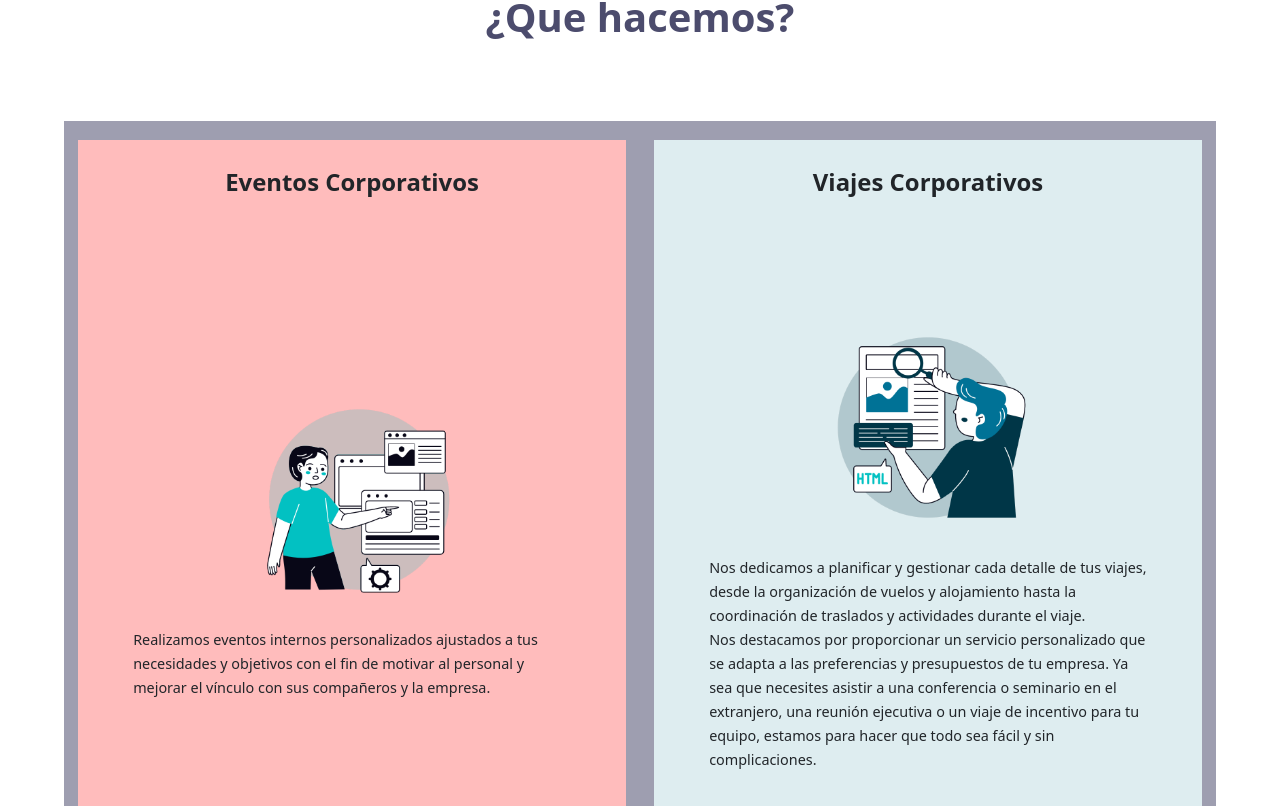
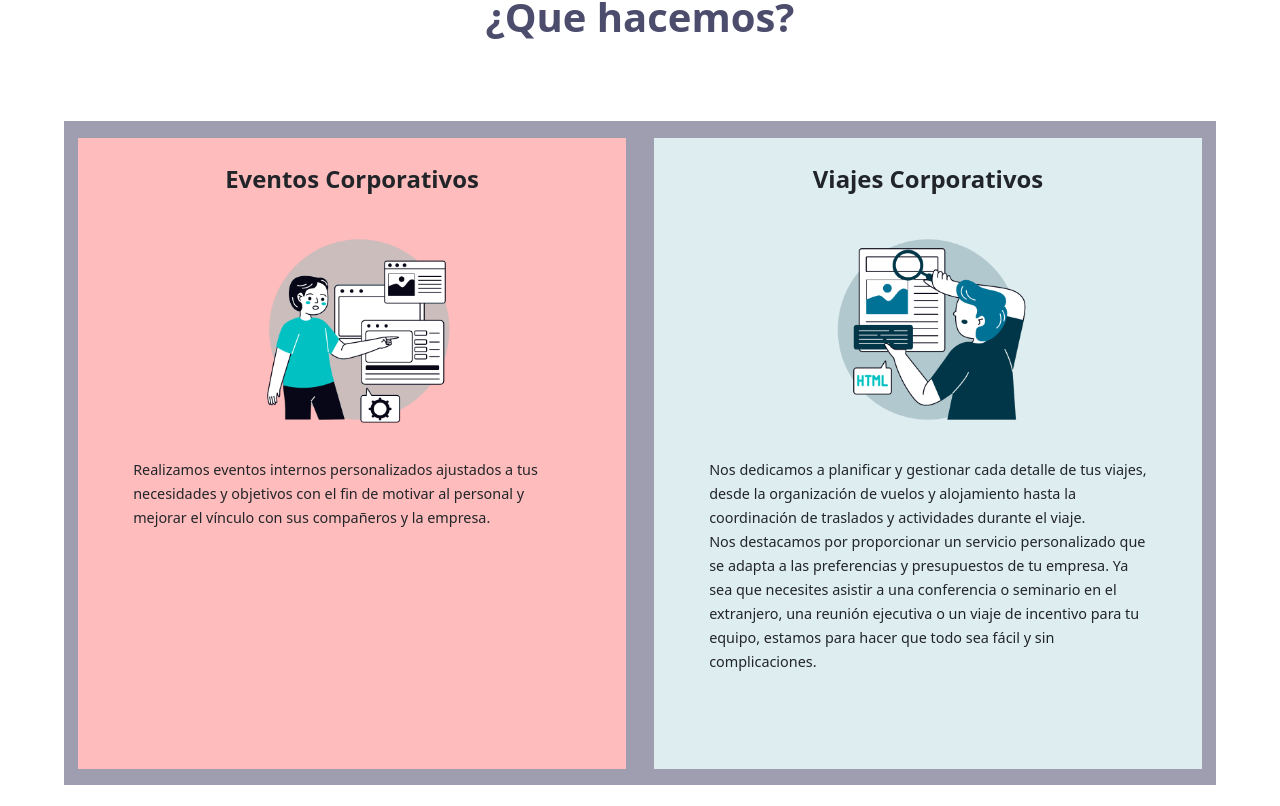
Before and after one commit to franco-buccellato/amida, a React (Create React App) app: page / in a window 1280 px wide. Shown: the part 1814-2620 px from the top of the page. Built offline with nearby package versions, Linux system fonts and the light colour scheme.

Commit message:
Actualziacion de que hacemos

```diff
--- a/src/componentes/SeccionQueHacemos/SeccionQueHacemos.css
+++ b/src/componentes/SeccionQueHacemos/SeccionQueHacemos.css
@@ -81,7 +81,7 @@
 .como-trabajamos-1 {
     display: flex;
     flex-direction: column;
-    justify-content: center;
+    justify-content: flex-start;
     align-items: center;
     width: 95%;
     height: 95%;
@@ -92,19 +92,19 @@
 .como-trabajamos-1-1 {
     display: flex;
     flex-direction: column;
-    justify-content: center;
+    justify-content: flex-start;
     align-items: center;
     width: 80%;
-    height: 700px;
+    height: 600px;
 }
 
 .como-trabajamos-2-1 {
     display: flex;
     flex-direction: column;
-    justify-content: center;
+    justify-content: flex-start;
     align-items: center;
     width: 80%;
-    height: 700px;
+    height: 600px;
 }
 
 .como-trabajamos-1 img {
@@ -130,16 +130,31 @@
 .como-trabajamos-1:hover .descripcion-1-lista {
     visibility: visible;
     display: flex;
+    flex-direction: column;
+    justify-content: center;
+    align-items: center;
+    width: 80%;
 }
 .como-trabajamos-2:hover .descripcion-2-lista {
     visibility: visible;
     display: flex;
+    flex-direction: column;
+    justify-content: center;
+    align-items: center;
+    width: 80%;
+}
+
+.lista-1, .lista-2 {
+    /* font-size: calc(0.675rem + .5vh); */
+    /* font-size: 120%; */
+    font-weight: 500;
+    margin-bottom: 100px;
 }
 
 .como-trabajamos-2 {
     display: flex;
     flex-direction: column;
-    justify-content: center;
+    justify-content: flex-start;
     align-items: center;
     width: 95%;
     height: 95%;
```
